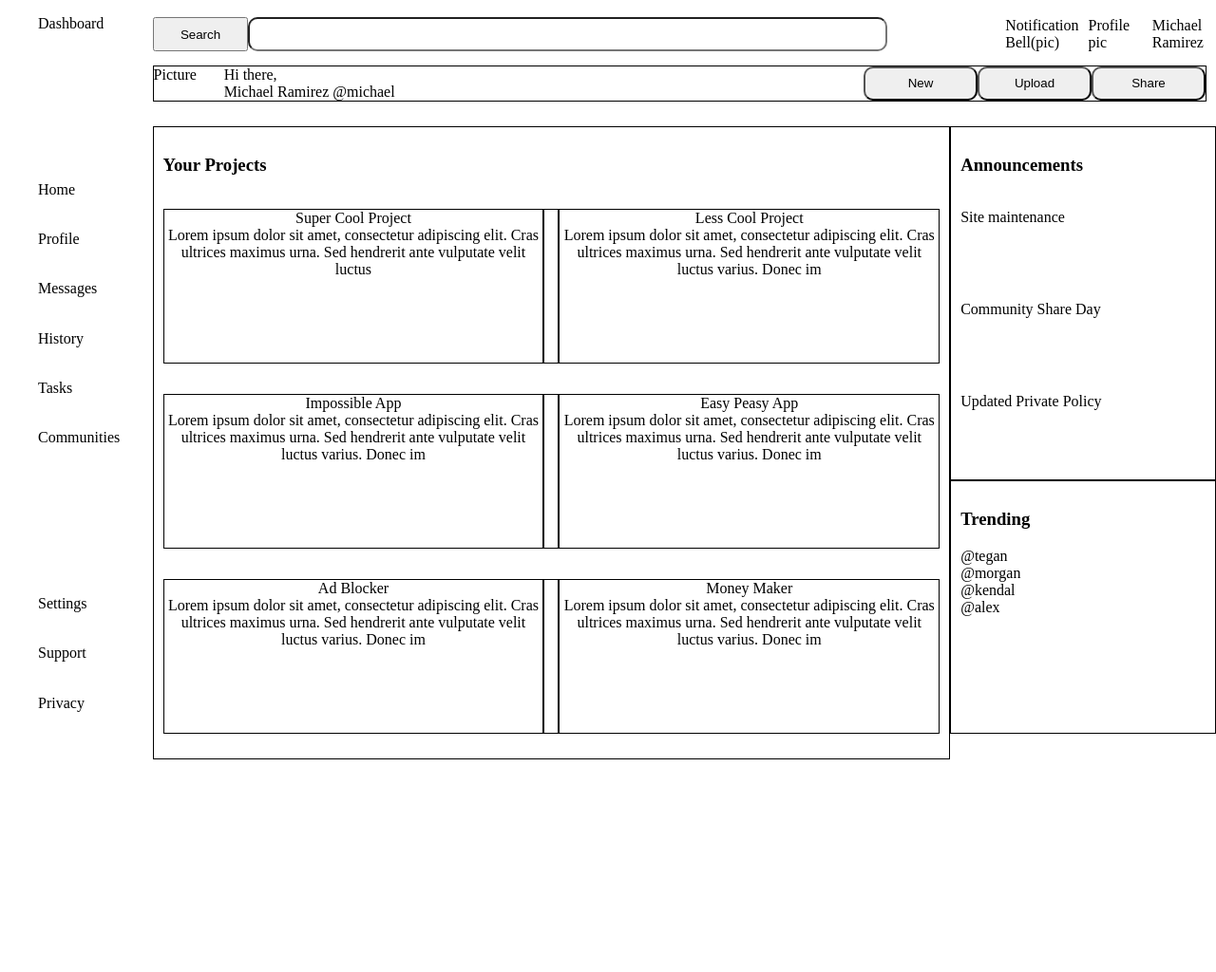
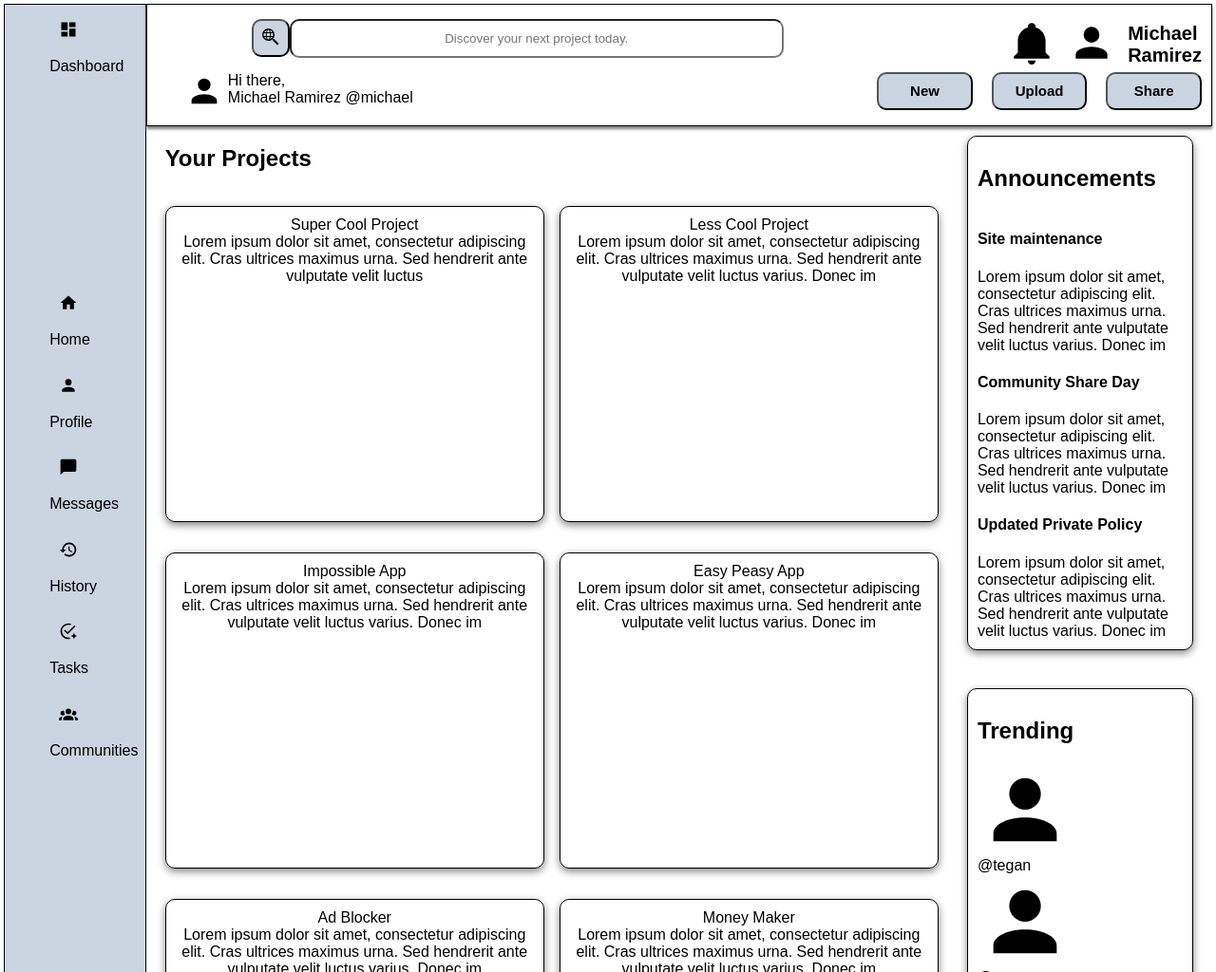
Before and after one commit to michaelramirez808/admin-dashboard-project, a plain HTML site: page index.html in a window 1280 px wide. Shown: the top 1024 px of the page at 95% size. Before the commit the page ends 800 px from the top, so only its background shows below. Drawn offline with Linux system fonts and the light colour scheme.

Commit message:
added css styling

```diff
--- a/index.html
+++ b/index.html
@@ -10,31 +10,31 @@
 <body>
     <div class="sidebar">
         <ul>
-            <li>Dashboard</li>
-            <li>Home</li>
-            <li>Profile</li>
-            <li>Messages</li>
-            <li>History</li>
-            <li>Tasks</li>
-            <li>Communities</li>
-            <li>Settings</li>
-            <li>Support</li>
-            <li>Privacy</li>
+            <li><img src="view-dashboard.svg"><p id="dashboard">Dashboard</p></li>
+            <li><img src="home.svg"><p>Home</p></li>
+            <li><img src="account.svg"><p>Profile</p></li>
+            <li><img src="message.svg"><p>Messages</p></li>
+            <li><img src="history.svg"><p>History</p></li>
+            <li><img src="checkbox-marked-circle-auto-outline.svg"><p>Tasks</p></li>
+            <li><img src="account-group.svg"><p>Communities</p></li>
+            <li><img src="cog-outline.svg"><p>Settings</p></li>
+            <li><img src="face-agent.svg"><p>Support</p></li>
+            <li><img src="lock.svg"><p>Privacy</p></li>
         </ul>
     </div>
     <div class="header">
         <div class="top-header">
-            <button class="search">Search</button>
-            <input class="searchbar" type="text">
+            <button type="submit"class="search"><img src="search-web.svg"></button>
+            <input class="searchbar" type="text" placeholder="Discover your next project today.">
             <div class="profile-information">
                 <div></div>
-                <div>Notification Bell(pic)</div>
-                <div>Profile pic</div>
-                <div>Michael Ramirez</div>
+                <div><img id="bell" src="bell.svg" alt="notification bell"></div>
+                <div><img id="account-image" src="account.svg" alt="account picture"></div>
+                <div id="account-name">Michael Ramirez</div>
             </div>
         </div>
         <div class="bottom-header">
-            <div id="greeting-pic">Picture</div>
+            <div id="greeting-profile"><img id="greeting-pic" src="account.svg" alt="account image"></div>
             <div id="greeting">Hi there, <br>Michael Ramirez @michael</div>
             <div class="header-buttons">
                 <button id="new">New</button>
@@ -47,29 +47,38 @@
     </div>
         <div class="main-content">
             <div class="projects">
-                <h3 id="your-projects">Your Projects</h3>
+                <h2 id="your-projects">Your Projects</h2>
                 <p>Super Cool Project <br>Lorem ipsum dolor sit amet, consectetur adipiscing elit. Cras ultrices maximus urna. Sed hendrerit ante vulputate velit luctus</p>
-                <p></p>
+                <div></div>
                 <p>Less Cool Project <br>Lorem ipsum dolor sit amet, consectetur adipiscing elit. Cras ultrices maximus urna. Sed hendrerit ante vulputate velit luctus varius. Donec im</p>
                 <p>Impossible App <br>Lorem ipsum dolor sit amet, consectetur adipiscing elit. Cras ultrices maximus urna. Sed hendrerit ante vulputate velit luctus varius. Donec im</p>
-                <p></p>
+                <div></div>
                 <p>Easy Peasy App <br>Lorem ipsum dolor sit amet, consectetur adipiscing elit. Cras ultrices maximus urna. Sed hendrerit ante vulputate velit luctus varius. Donec im</p>
                 <p>Ad Blocker <br>Lorem ipsum dolor sit amet, consectetur adipiscing elit. Cras ultrices maximus urna. Sed hendrerit ante vulputate velit luctus varius. Donec im</p>
-                <p></p>
+                <div></div>
                 <p>Money Maker <br>Lorem ipsum dolor sit amet, consectetur adipiscing elit. Cras ultrices maximus urna. Sed hendrerit ante vulputate velit luctus varius. Donec im</p>
             </div>
         <div class="announcements">
-            <h3 id="your-announcements">Announcements</h3>
-            <p>Site maintenance</p>
-            <p>Community Share Day</p>
-            <p>Updated Private Policy</p>
+            <h2 id="your-announcements">Announcements</h2>
+            <div>
+                <h4>Site maintenance</h4>
+                Lorem ipsum dolor sit amet, consectetur adipiscing elit. Cras ultrices maximus urna. Sed hendrerit ante vulputate velit luctus varius. Donec im
+            </div>
+            <div>
+                <h4>Community Share Day</h4>
+                Lorem ipsum dolor sit amet, consectetur adipiscing elit. Cras ultrices maximus urna. Sed hendrerit ante vulputate velit luctus varius. Donec im
+            </div>
+            <div>
+                <h4>Updated Private Policy</h4>
+                Lorem ipsum dolor sit amet, consectetur adipiscing elit. Cras ultrices maximus urna. Sed hendrerit ante vulputate velit luctus varius. Donec im
+            </div>
         </div>
         <div class="trending">
-            <h3>Trending</h3>
-            <div id="tegan">@tegan</div>
-            <div id="morgan">@morgan</div>
-            <div id="kendal">@kendal</div>
-            <div id="alex">@alex</div>
+            <h2>Trending</h2>
+            <div id="tegan"><img src="account.svg" alt="account"> @tegan</div>
+            <div id="morgan"><img src="account.svg" alt="account"> @morgan</div>
+            <div id="kendal"><img src="account.svg" alt="account"> @kendal</div>
+            <div id="alex"><img src="account.svg" alt="account"> @alex</div>
         </div>
     </div>
 </body>
--- a/style.css
+++ b/style.css
@@ -1,21 +1,46 @@
 body,html{
     margin: 0;
-    padding: 0;
+    padding: 2px;
     height: 100%;
+    font-family: Arial, Helvetica, sans-serif;
 }
 body{
     display: grid;
     grid-template-columns: .4fr 3fr;
     grid-template-rows: .4fr 2fr;
 }
+button{
+    background-color: #cbd5e1;
+    cursor: pointer;
+    font-size: 15px;
+    font-weight: 700;
+}
+button:hover{
+    box-shadow: 0px 0px 5px;
+    background-color: #94a3b8;
+}
+button:active{
+    background-color: #64748b;
+}
 .sidebar{
     display: grid;
+    border: solid black 1px;
     grid-row: 1 / 3;
+    justify-content: center;
+    background-color: #cbd5e1;
+}
+li>img{
+    height: 20px;
+    width: 40px;
+    grid-column: 1 / 2;
+    justify-content: center;
 }
 ul{
     display: grid;
     grid-template-rows: 1fr .3fr .3fr .3fr .3fr .3fr 1fr .3fr .3fr .3fr;
+    grid-template-columns: 1fr;
     list-style: none;
+    justify-content: center;
 }
 .header{
     display: grid;
@@ -23,6 +48,20 @@ ul{
     grid-template-rows: .2fr .8fr;
     height: 90%;
     align-content: center;
+    border: solid black 1px;
+    box-shadow: 0px 3px 3px grey;
+}
+#bell{
+    height: 50px;
+    width: 50px;
+}
+#account-image{
+    height: 50px;
+    width: 50px;
+}
+#account-name{
+    font-weight: 700;
+    font-size: 20px;
 }
 .top-header{
     display: grid;
@@ -31,12 +70,19 @@ ul{
 .searchbar{
     text-align: center;
     border-radius: 10px;
+    width: 80%;
+    height: 65%;
 }
 .search{
-    cursor: pointer;
+    width: 40px;
+    height: 40px;
+    border-radius: 10px;
+    margin-left: 100px;
 }
 .profile-information{
     display: grid;
+    justify-content: center;
+    align-items: center;
     grid-template-columns: 2fr 1fr 1fr 1fr;
     gap: 10px;
     justify-content: center;
@@ -47,15 +93,21 @@ ul{
     align-self: center;
     grid-template-rows: .2fr;
     grid-template-columns: .22fr 2fr 1fr;
-    border: solid black 1px;;
 }
 #greeting{
     grid-column: 2 / 2;
     grid-row: 1;
 }
 #greeting-pic{
+    display: flex;
+    justify-self: end;
+    height: 40px;
+    width: 50px;
     grid-column: 1 / 2;
     grid-row: 1;
+}
+#greeting-profile{
+    display: grid;
 }
 .header-buttons{
     display: grid;
@@ -64,8 +116,7 @@ ul{
     justify-content: space-evenly;
 }
 .header-buttons > button{
-    cursor: pointer;
-    width: 120px;
+    width: 1fr;
     border-radius: 10px;
 }
 .main-content{
@@ -75,7 +126,6 @@ ul{
     padding-left: 10px;
 }
 .main-content>div{
-    border: solid black 1px;
     padding: 10px;
 }
 .projects{
@@ -89,17 +139,39 @@ ul{
 }
 .trending{
     grid-column: -2 / -1;
-    margin-bottom: 27.3px
+    border-radius: 10px;
+    margin: 20px;
+    border: solid black 1px;
 }
 .projects>p{
     border: solid black 1px;
     text-align: center;
+    border-radius: 10px;
+    padding: 10px;
+    border: solid black 1px;
+    box-shadow: 0px 3px 8px grey;
 }
 .announcements{
     display: grid;
     grid-template-columns: 1fr;
     grid-template-rows: .2fr 1fr 1fr 1fr;
+    border-radius: 10px;
+    margin: 20px;
+    border: solid black 1px;
+    border: solid black 1px;
+    box-shadow: 0px 3px 8px grey;
 }
 .announcemnts>p{
     border: solid black 1px;
 }
+.trending{
+    display: grid;
+    border: solid black 1px;
+    box-shadow: 0px 3px 8px grey;
+}
+.trending>div>img{
+    display: flex;
+    height: 100px;
+    width: 100px;
+    align-items: end;
+}
```
Also changed, not shown: account-group.svg (added), account.svg (added), bell.svg (added), checkbox-marked-circle-auto-outline.svg (added), cog-outline.svg (added), face-agent.svg (added), history.svg (added), home.svg (added), lock.svg (added), message.svg (added), search-web.svg (added), view-dashboard.svg (added).
